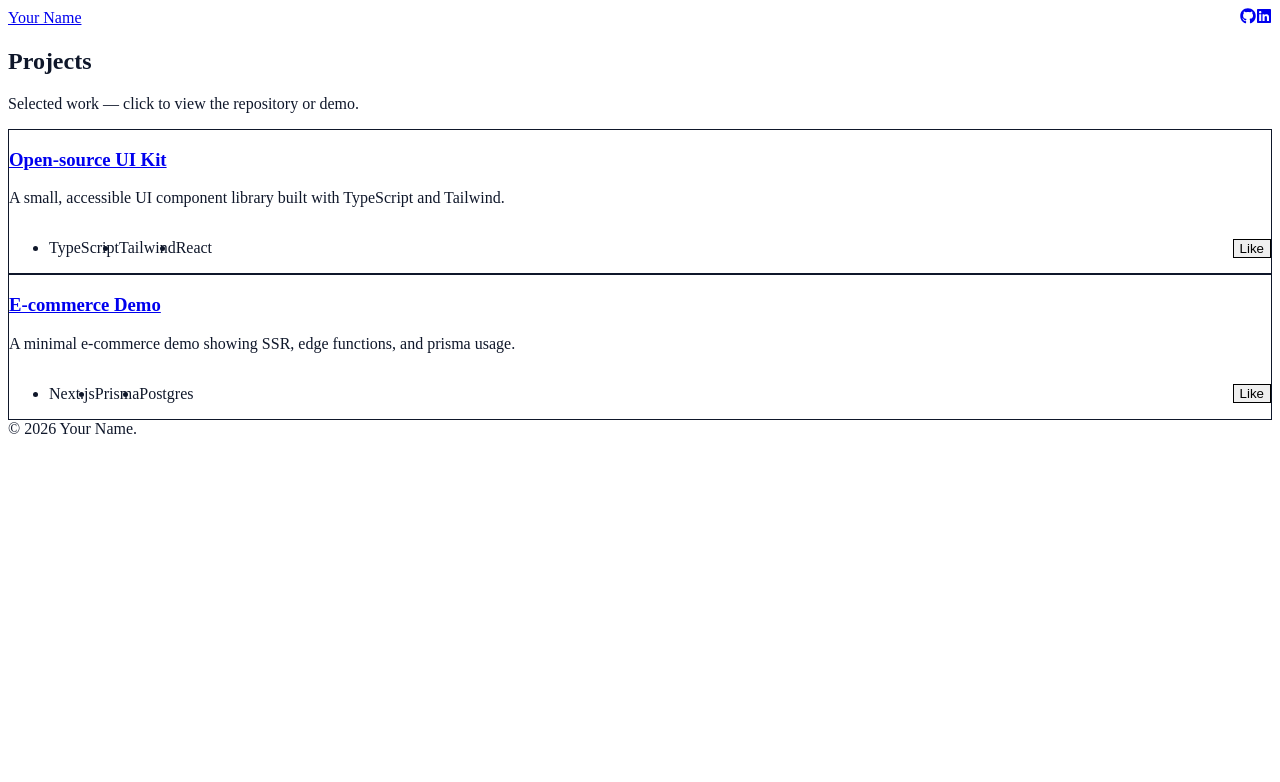
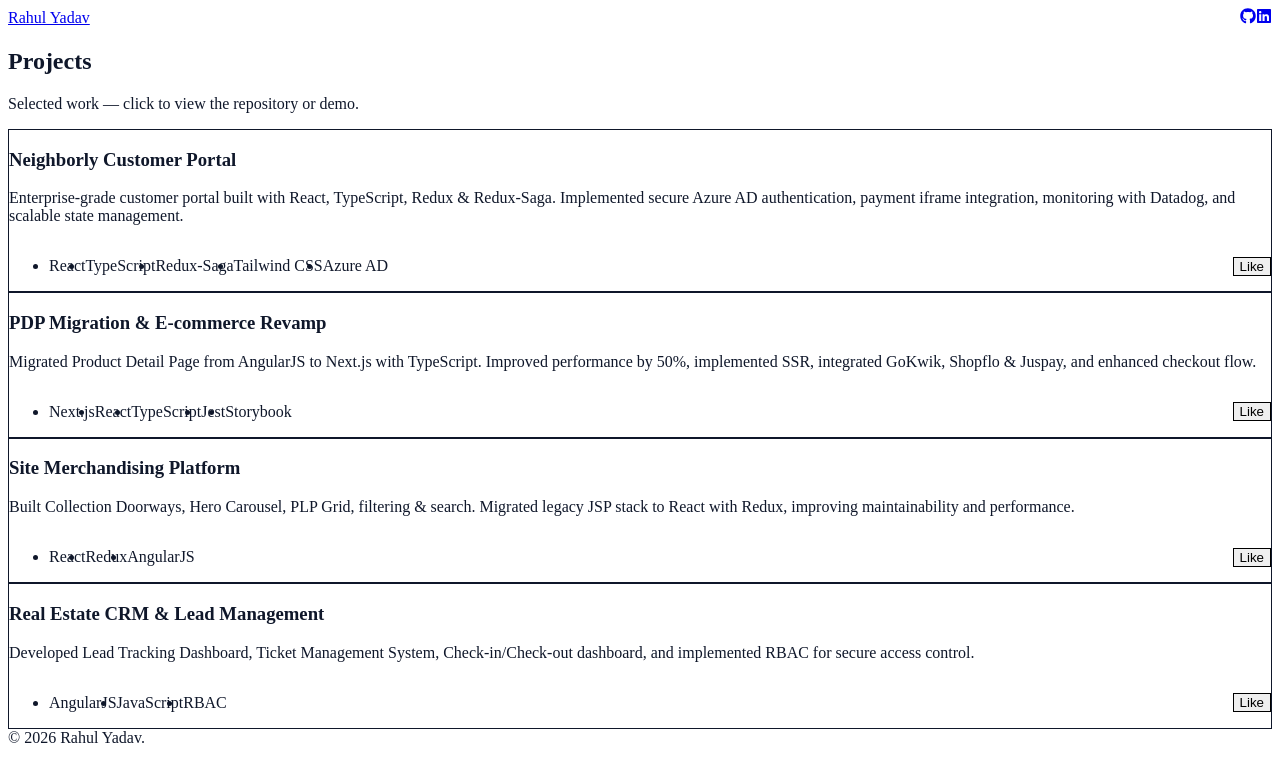
Before and after one commit to rhlyadav/rahul-portfolio, a Next.js app: page /projects in a window 1280 px wide. Shown: the top 782 px of the page. Built offline with nearby package versions, Linux system fonts and the light colour scheme.

Commit message:
update config file

```diff
--- /dev/null
+++ b/app/education/page.tsx
@@ -0,0 +1,18 @@
+import siteConfig, { Education } from '../../siteConfig';
+
+export default function EducationPage() {
+  const education: Education[] = siteConfig.education;
+  return (
+    <section aria-labelledby="schooling-title">
+      <h2 id="education-title" className="text-2xl font-semibold">Education</h2>
+      <ul className="mt-4 space-y-3">
+        {education.map((e) => (
+          <li key={e.id} className="border rounded p-3">
+            <div className="font-semibold">{e.institution}</div>
+            <div className="text-sm text-slate-600">{e.degree} — {e.year}</div>
+          </li>
+        ))}
+      </ul>
+    </section>
+  );
+}
--- a/app/schooling/page.tsx
+++ /dev/null
@@ -1,18 +0,0 @@
-import siteConfig, { Schooling } from '../../siteConfig';
-
-export default function Schooling() {
-  const schooling: Schooling[] = siteConfig.schooling;
-  return (
-    <section aria-labelledby="schooling-title">
-      <h2 id="schooling-title" className="text-2xl font-semibold">Education</h2>
-      <ul className="mt-4 space-y-3">
-        {schooling.map((s) => (
-          <li key={s.id} className="border rounded p-3">
-            <div className="font-semibold">{s.institution}</div>
-            <div className="text-sm text-slate-600">{s.degree} — {s.year}</div>
-          </li>
-        ))}
-      </ul>
-    </section>
-  );
-}
--- a/siteConfig.ts
+++ b/siteConfig.ts
@@ -1,40 +1,86 @@
 export const siteConfig = {
-  name: 'Your Name',
-  title: 'Your Name — Developer',
-  description: "Personal portfolio showcasing projects, education and contact.",
+  name: 'Rahul Yadav',
+  title: 'Rahul Yadav — Senior Frontend Developer',
+  description:
+    'Senior Frontend Developer with 8+ years of experience building high-performance, scalable web applications using React.js, Next.js, TypeScript, and Redux. Specialized in performance optimization, SEO improvements, and enterprise-grade frontend architecture.',
   url: 'https://yourdomain.com',
+  location: 'Bangalore, India',
+
   nav: [
     { label: 'Home', href: '/' },
     { label: 'About', href: '/about' },
+    { label: 'Experience', href: '/experience' },
     { label: 'Projects', href: '/projects' },
-    { label: 'Schooling', href: '/schooling' }
+    { label: 'Education', href: '/education' }
   ],
+
   social: {
     github: 'https://github.com/rhlyadav',
-    linkedin: 'https://www.linkedin.com/in/rahul-y1894/'
+    linkedin: 'https://www.linkedin.com/in/rahul-y1894/',
+    email: 'yadavrahul1894@gmail.com'
   },
+
+  skills: {
+    languages: ['JavaScript (ES6+)', 'TypeScript'],
+    frameworks: ['React.js', 'Next.js (SSR/ISR)', 'AngularJS'],
+    stateManagement: ['Redux', 'Redux-Saga', 'React Query', 'Context API'],
+    styling: ['Tailwind CSS', 'Material UI', 'SCSS', 'Styled Components'],
+    testing: ['Jest', 'React Testing Library'],
+    analytics: ['Datadog', 'Amplitude'],
+    authCloud: ['Azure AD (MSAL)', 'AWS Amplify'],
+    tools: ['Git', 'Jenkins', 'Webpack', 'Storybook', 'Figma']
+  },
+
   projects: [
     {
-      id: 'proj-1',
-      title: 'Open-source UI Kit',
-      description: 'A small, accessible UI component library built with TypeScript and Tailwind.',
-      tech: ['TypeScript','Tailwind','React'],
-      href: 'https://github.com/yourname/uikit'
+      id: 'neighborly',
+      title: 'Neighborly Customer Portal',
+      description:
+        'Enterprise-grade customer portal built with React, TypeScript, Redux & Redux-Saga. Implemented secure Azure AD authentication, payment iframe integration, monitoring with Datadog, and scalable state management.',
+      tech: ['React', 'TypeScript', 'Redux-Saga', 'Tailwind CSS', 'Azure AD'],
+      company: 'Infogain',
+      year: '2025 - Present'
     },
     {
-      id: 'proj-2',
-      title: 'E-commerce Demo',
-      description: 'A minimal e-commerce demo showing SSR, edge functions, and prisma usage.',
-      tech: ['Next.js','Prisma','Postgres'],
-      href: 'https://github.com/yourname/ecommerce'
+      id: 'hopscotch-pdp-migration',
+      title: 'PDP Migration & E-commerce Revamp',
+      description:
+        'Migrated Product Detail Page from AngularJS to Next.js with TypeScript. Improved performance by 50%, implemented SSR, integrated GoKwik, Shopflo & Juspay, and enhanced checkout flow.',
+      tech: ['Next.js', 'React', 'TypeScript', 'Jest', 'Storybook'],
+      company: 'Hopscotch',
+      year: '2023 - 2025'
+    },
+    {
+      id: 'site-merch',
+      title: 'Site Merchandising Platform',
+      description:
+        'Built Collection Doorways, Hero Carousel, PLP Grid, filtering & search. Migrated legacy JSP stack to React with Redux, improving maintainability and performance.',
+      tech: ['React', 'Redux', 'AngularJS'],
+      company: 'Hopscotch',
+      year: '2019 - 2023'
+    },
+    {
+      id: 'real-estate-crm',
+      title: 'Real Estate CRM & Lead Management',
+      description:
+        'Developed Lead Tracking Dashboard, Ticket Management System, Check-in/Check-out dashboard, and implemented RBAC for secure access control.',
+      tech: ['AngularJS', 'JavaScript', 'RBAC'],
+      company: 'Bright Path Technology',
+      year: '2018 - 2019'
     }
   ],
-  schooling: [
-    { id: 'edu-1', institution: 'Example University', degree: 'B.Sc. Computer Science', year: '2022' },
-    { id: 'edu-2', institution: 'Example High School', degree: 'High School Diploma', year: '2018' }
+
+  education: [
+    {
+      id: 'psit',
+      institution: 'PSIT',
+      degree: 'B.Tech in Computer Science & Engineering',
+      year: '2012 - 2016'
+    }
   ]
 };
 
 export type Project = (typeof siteConfig)['projects'][number];
-export type Schooling = (typeof siteConfig)['schooling'][number];
+export type Education = (typeof siteConfig)['education'][number];
+
 export default siteConfig;
```
